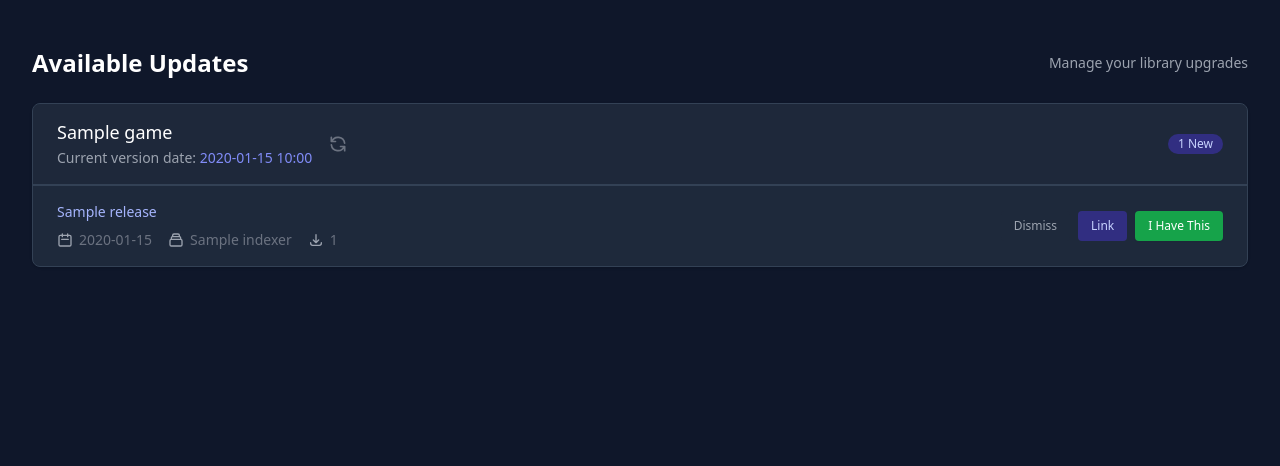
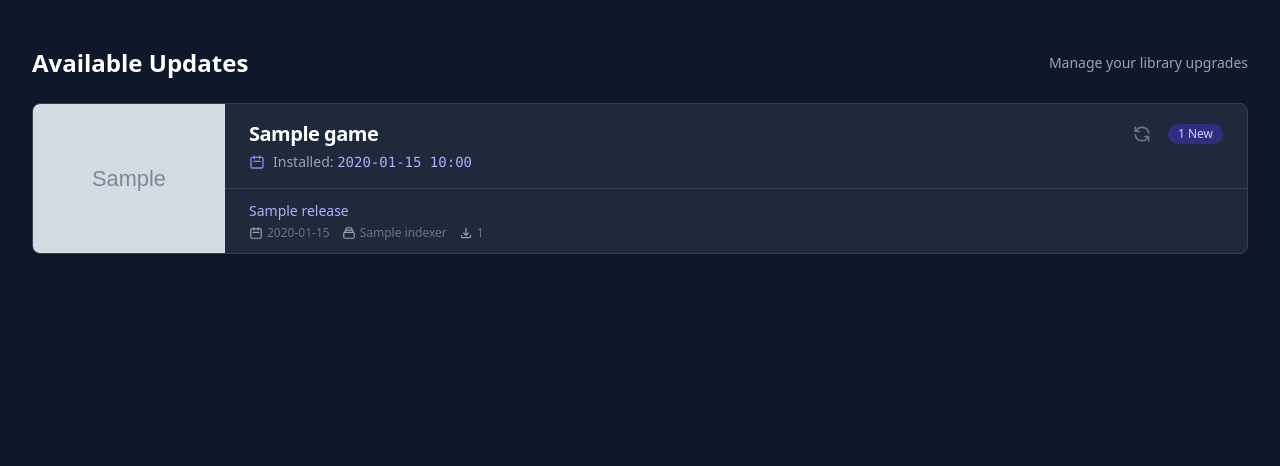
Before and after one commit to Yakrel/repackarr, a FastAPI app: template app/templates/dashboard.html in a window 1280 px wide. Shown: the part 65-531 px from the top of the page. Run offline with FastAPI, Linux system fonts and the light colour scheme; the template is opened without the code that fills it: most values are stand-ins (such as "Sample title", 1, 10 or a date in 2020); grey boxes marked "Sample" are stand-in pictures; parts of the project's set-up code (start-up, migrations or seed data) failed here and were passed over; some libraries are stand-ins or nearby versions.

Commit message:
feat: integrate IGDB for game covers and redesign dashboard UI

```diff
--- a/app/config.py
+++ b/app/config.py
@@ -23,6 +23,10 @@ class Settings(BaseSettings):
     PROWLARR_URL: str
     PROWLARR_API_KEY: str
 
+    # IGDB (Optional but recommended)
+    IGDB_CLIENT_ID: str | None = None
+    IGDB_CLIENT_SECRET: str | None = None
+
     # Business Logic
     PLATFORM_FILTER: str = "Windows,Linux" # Comma separated
     IGNORED_KEYWORDS: str = "OST,Soundtrack,Wallpaper,Update Only,Crack Only"
--- a/app/models.py
+++ b/app/models.py
@@ -14,6 +14,10 @@ class GameBase(SQLModel):
     current_version: Optional[str] = None
     status: str = Field(default=GameStatus.MONITORED)
     platform_filter: str = "Windows,Linux"
+
+    # Metadata
+    igdb_id: Optional[int] = None
+    cover_url: Optional[str] = None
 
 class Game(GameBase, table=True):
     id: Optional[int] = Field(default=None, primary_key=True)
--- a/app/templates/dashboard.html
+++ b/app/templates/dashboard.html
@@ -19,81 +19,117 @@
 
     <div class="grid gap-6">
         {% for item in updates %}
-        <div class="bg-gray-800 shadow rounded-lg overflow-hidden border border-gray-700" id="game-card-{{ item.game.id }}">
-            <div class="px-4 py-4 sm:px-6 bg-gray-800/50 border-b border-gray-700 flex justify-between items-center">
-                <div class="flex items-center gap-4">
+        <div class="bg-gray-800 shadow rounded-lg overflow-hidden border border-gray-700 flex flex-col md:flex-row" id="game-card-{{ item.game.id }}">
+
+            <!-- Game Cover (Left Side) -->
+            <div class="w-full md:w-48 flex-shrink-0 bg-gray-900 flex items-center justify-center relative group">
+                {% if item.game.cover_url %}
+                <img src="{{ item.game.cover_url }}" alt="{{ item.game.title }}" class="object-cover w-full h-full min-h-[250px] md:min-h-full">
+                {% else %}
+                <div class="flex flex-col items-center justify-center text-gray-600 p-4">
+                    <svg class="h-16 w-16 mb-2" fill="none" viewBox="0 0 24 24" stroke="currentColor">
+                        <path stroke-linecap="round" stroke-linejoin="round" stroke-width="1" d="M15 10l4.553-2.276A1 1 0 0121 8.618v6.764a1 1 0 01-1.447.894L15 14M5 18h8a2 2 0 002-2V8a2 2 0 00-2-2H5a2 2 0 00-2 2v8a2 2 0 002 2z" />
+                    </svg>
+                    <span class="text-xs text-center">No Cover</span>
+                </div>
+                {% endif %}
+
+                <!-- Overlay with Title (Mobile mainly) -->
+                <div class="absolute bottom-0 left-0 right-0 bg-gradient-to-t from-black to-transparent p-4 md:hidden">
+                    <h3 class="text-lg font-bold text-white shadow-sm">{{ item.game.title }}</h3>
+                </div>
+            </div>
+
+            <!-- Content (Right Side) -->
+            <div class="flex-1 flex flex-col min-w-0">
+                <!-- Header -->
+                <div class="px-4 py-4 sm:px-6 bg-gray-800 border-b border-gray-700 flex justify-between items-start">
                     <div>
-                        <h3 class="text-lg leading-6 font-medium text-white">{{ item.game.title }}</h3>
-                        <p class="mt-1 max-w-2xl text-sm text-gray-400">Current version date: <span class="text-indigo-400">{{ item.game.current_version_date.strftime('%Y-%m-%d %H:%M') }}</span></p>
+                        <h3 class="hidden md:block text-xl font-bold text-white tracking-tight">{{ item.game.title }}</h3>
+                        <div class="mt-1 flex items-center gap-2 text-sm text-gray-400">
+                             <svg class="h-4 w-4 text-indigo-400" fill="none" viewBox="0 0 24 24" stroke="currentColor">
+                                <path stroke-linecap="round" stroke-linejoin="round" stroke-width="2" d="M8 7V3m8 4V3m-9 8h10M5 21h14a2 2 0 002-2V7a2 2 0 00-2-2H5a2 2 0 00-2 2v12a2 2 0 002 2z" />
+                            </svg>
+                            <span>Installed: <span class="text-indigo-300 font-mono">{{ item.game.current_version_date.strftime('%Y-%m-%d %H:%M') }}</span></span>
                         </div>
+                    </div>
+
+                    <div class="flex items-center gap-3">
                          <!-- Reset Scan Button -->
                         <button hx-post="/game/{{ item.game.id }}/reset-scan"
                                 hx-swap="none"
                                 hx-indicator="#reset-spinner-{{ item.game.id }}"
                                 hx-disabled-elt="this"
-                            class="text-gray-500 hover:text-indigo-400 transition disabled:opacity-50 disabled:cursor-wait relative"
+                                class="text-gray-500 hover:text-indigo-400 transition disabled:opacity-50 disabled:cursor-wait relative p-1"
                                 title="Clear results and rescan Prowlarr for this game">
-                        <!-- Normal Icon -->
                             <svg class="h-5 w-5 transform transition-transform duration-500 hover:rotate-180" id="reset-icon-{{ item.game.id }}" fill="none" viewBox="0 0 24 24" stroke="currentColor">
                                 <path stroke-linecap="round" stroke-linejoin="round" stroke-width="2" d="M4 4v5h.582m15.356 2A8.001 8.001 0 004.582 9m0 0H9m11 11v-5h-.581m0 0a8.003 8.003 0 01-15.357-2m15.357 2H15" />
                             </svg>
-                        <!-- Loading Spinner (Hidden by default, shown by htmx-indicator) -->
-                        <svg id="reset-spinner-{{ item.game.id }}" class="animate-spin h-5 w-5 text-indigo-400 absolute top-0 left-0 htmx-indicator" xmlns="http://www.w3.org/2000/svg" fill="none" viewBox="0 0 24 24">
+                            <svg id="reset-spinner-{{ item.game.id }}" class="animate-spin h-5 w-5 text-indigo-400 absolute top-1 left-1 htmx-indicator" xmlns="http://www.w3.org/2000/svg" fill="none" viewBox="0 0 24 24">
                                 <circle class="opacity-25" cx="12" cy="12" r="10" stroke="currentColor" stroke-width="4"></circle>
                                 <path class="opacity-75" fill="currentColor" d="M4 12a8 8 0 018-8V0C5.373 0 0 5.373 0 12h4zm2 5.291A7.962 7.962 0 014 12H0c0 3.042 1.135 5.824 3 7.938l3-2.647z"></path>
                             </svg>
                         </button>
-                </div>
+
                         <span class="inline-flex items-center px-2.5 py-0.5 rounded-full text-xs font-medium bg-indigo-900 text-indigo-200">
                             {{ item.releases|length }} New
                         </span>
                     </div>
-            <div class="border-t border-gray-700">
+                </div>
+
+                <!-- Release List -->
+                <div class="flex-1 overflow-y-auto max-h-[400px]">
                     <ul role="list" class="divide-y divide-gray-700">
                         {% for release in item.releases %}
-                    <li class="px-4 py-4 sm:px-6 hover:bg-gray-750 transition" id="release-{{ release.id }}">
+                        <li class="px-4 py-3 sm:px-6 hover:bg-gray-750 transition group" id="release-{{ release.id }}">
                             <div class="flex items-center justify-between">
                                 <div class="flex-1 min-w-0 pr-4">
-                                <p class="text-sm font-medium text-indigo-300 truncate" title="{{ release.raw_title }}">
+                                    <p class="text-sm font-medium text-indigo-300 truncate group-hover:text-indigo-200 transition" title="{{ release.raw_title }}">
                                         {{ release.raw_title }}
                                     </p>
-                                <div class="mt-2 flex items-center text-sm text-gray-500 gap-4">
-                                    <span class="flex items-center">
-                                        <svg class="flex-shrink-0 mr-1.5 h-4 w-4 text-gray-400" fill="none" viewBox="0 0 24 24" stroke="currentColor">
+                                    <div class="mt-1 flex items-center text-xs text-gray-500 gap-3">
+                                        <span class="flex items-center" title="Upload Date">
+                                            <svg class="flex-shrink-0 mr-1 h-3.5 w-3.5 text-gray-400" fill="none" viewBox="0 0 24 24" stroke="currentColor">
                                                 <path stroke-linecap="round" stroke-linejoin="round" stroke-width="2" d="M8 7V3m8 4V3m-9 8h10M5 21h14a2 2 0 002-2V7a2 2 0 00-2-2H5a2 2 0 00-2 2v12a2 2 0 002 2z" />
                                             </svg>
                                             {{ release.upload_date.strftime('%Y-%m-%d') }}
                                         </span>
-                                    <span class="flex items-center">
-                                        <svg class="flex-shrink-0 mr-1.5 h-4 w-4 text-gray-400" fill="none" viewBox="0 0 24 24" stroke="currentColor">
+                                        <span class="flex items-center" title="Indexer">
+                                            <svg class="flex-shrink-0 mr-1 h-3.5 w-3.5 text-gray-400" fill="none" viewBox="0 0 24 24" stroke="currentColor">
                                                 <path stroke-linecap="round" stroke-linejoin="round" stroke-width="2" d="M19 11H5m14 0a2 2 0 012 2v6a2 2 0 01-2 2H5a2 2 0 01-2-2v-6a2 2 0 012-2m14 0V9a2 2 0 00-2-2M5 11V9a2 2 0 012-2m0 0V5a2 2 0 012-2h6a2 2 0 012 2v2M7 7h10" />
                                             </svg>
                                             {{ release.indexer }}
                                         </span>
-                                    <span class="flex items-center">
-                                        <svg class="flex-shrink-0 mr-1.5 h-4 w-4 text-gray-400" fill="none" viewBox="0 0 24 24" stroke="currentColor">
+                                        <span class="flex items-center" title="Size">
+                                            <svg class="flex-shrink-0 mr-1 h-3.5 w-3.5 text-gray-400" fill="none" viewBox="0 0 24 24" stroke="currentColor">
                                                 <path stroke-linecap="round" stroke-linejoin="round" stroke-width="2" d="M4 16v1a3 3 0 003 3h10a3 3 0 003-3v-1m-4-4l-4 4m0 0l-4-4m4 4V4" />
                                             </svg>
                                             {{ release.size }}
                                         </span>
                                     </div>
                                 </div>
-                            <div class="flex items-center space-x-2">
+                                <div class="flex items-center space-x-2 opacity-100 sm:opacity-0 sm:group-hover:opacity-100 transition-opacity">
                                     <button hx-post="/release/{{ release.id }}/dismiss"
                                             hx-target="#release-{{ release.id }}"
                                             hx-swap="outerHTML"
-                                        class="inline-flex items-center px-3 py-1.5 border border-transparent text-xs font-medium rounded text-gray-400 bg-gray-800 hover:bg-gray-700 focus:outline-none focus:ring-2 focus:ring-offset-2 focus:ring-offset-gray-800 focus:ring-gray-500">
-                                    Dismiss
+                                            class="p-1.5 rounded-md text-gray-400 hover:text-red-400 hover:bg-gray-700 transition" title="Dismiss">
+                                        <svg class="h-4 w-4" fill="none" viewBox="0 0 24 24" stroke="currentColor">
+                                            <path stroke-linecap="round" stroke-linejoin="round" stroke-width="2" d="M6 18L18 6M6 6l12 12" />
+                                        </svg>
                                     </button>
 
-                                <a href="{{ release.info_url or release.magnet_url }}" target="_blank" class="inline-flex items-center px-3 py-1.5 border border-transparent text-xs font-medium rounded text-indigo-200 bg-indigo-900 hover:bg-indigo-800 focus:outline-none focus:ring-2 focus:ring-offset-2 focus:ring-offset-gray-800 focus:ring-indigo-500">
-                                    Link
+                                    <a href="{{ release.info_url or release.magnet_url }}" target="_blank" class="p-1.5 rounded-md text-indigo-400 hover:text-indigo-300 hover:bg-indigo-900/50 transition" title="Open Link">
+                                        <svg class="h-4 w-4" fill="none" viewBox="0 0 24 24" stroke="currentColor">
+                                            <path stroke-linecap="round" stroke-linejoin="round" stroke-width="2" d="M10 6H6a2 2 0 00-2 2v10a2 2 0 002 2h10a2 2 0 002-2v-4M14 4h6m0 0v6m0-6L10 14" />
+                                        </svg>
                                     </a>
 
                                     <button hx-post="/release/{{ release.id }}/confirm"
-                                        hx-confirm="Are you sure you updated to this version? This will clear older alerts for this game."
-                                        class="inline-flex items-center px-3 py-1.5 border border-transparent text-xs font-medium rounded shadow-sm text-white bg-green-600 hover:bg-green-700 focus:outline-none focus:ring-2 focus:ring-offset-2 focus:ring-offset-gray-800 focus:ring-green-500">
-                                    I Have This
+                                            hx-confirm="Are you sure you updated to this version?"
+                                            class="p-1.5 rounded-md text-green-400 hover:text-green-300 hover:bg-green-900/50 transition" title="I Have This">
+                                        <svg class="h-4 w-4" fill="none" viewBox="0 0 24 24" stroke="currentColor">
+                                            <path stroke-linecap="round" stroke-linejoin="round" stroke-width="2" d="M5 13l4 4L19 7" />
+                                        </svg>
                                     </button>
                                 </div>
                             </div>
@@ -102,6 +138,7 @@
                     </ul>
                 </div>
             </div>
+        </div>
         {% endfor %}
     </div>
 </div>
```
Also changed, not shown: app/services/igdb.py (added, +87 -0 lines), app/services/qbit.py (+14 -1 lines). Lines whose indentation alone changed are shown as unchanged.
